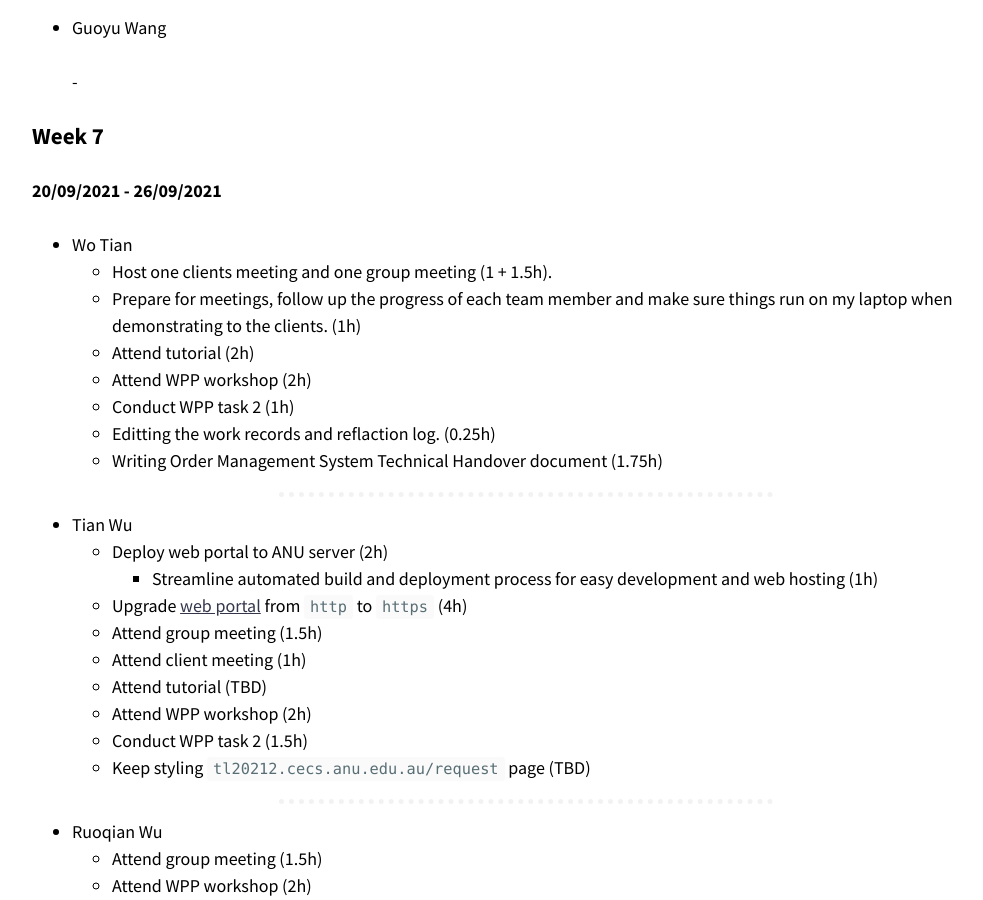
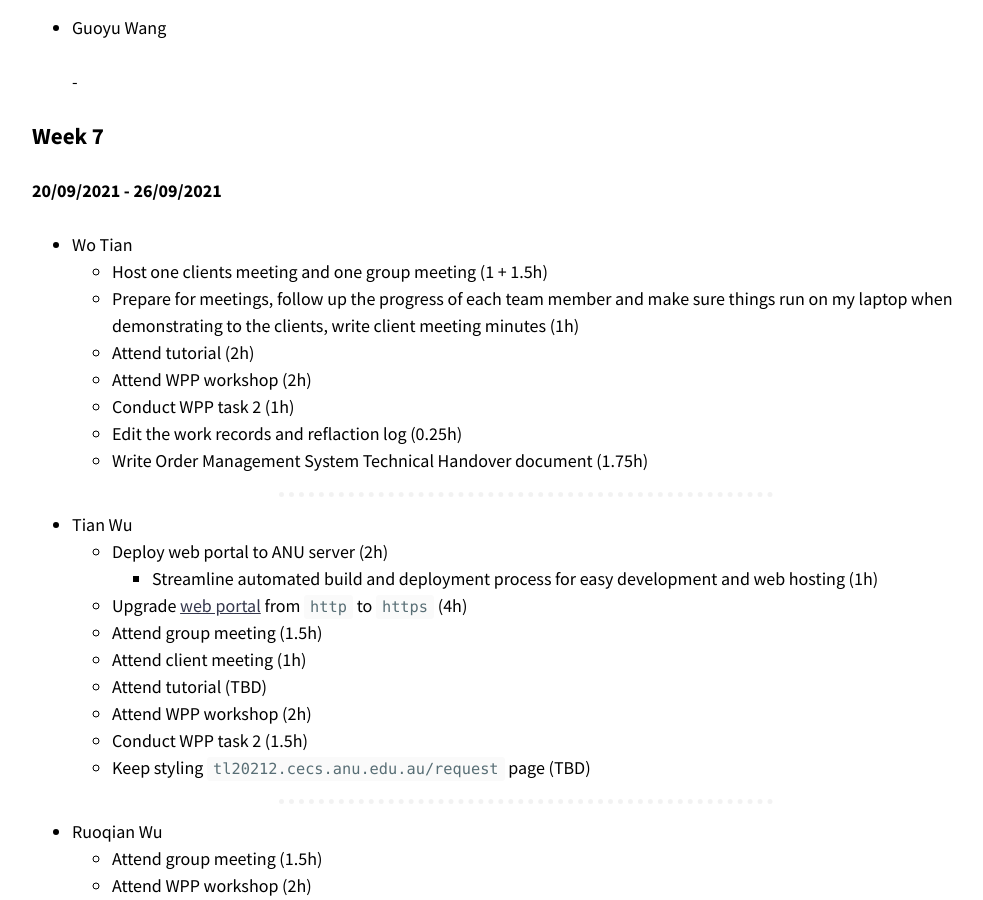
Before and after one commit to optofab/optofab.github.io, a Jekyll site: the page built from work_records.md, in a window 1280 px wide and 900 px high, scrolled down 13460 px. Shown: the whole window, without its empty margins (114-1097 px from the left). Built offline with Jekyll 4.4.1, drawn with Linux system fonts in a browser that asks for light colours; nearby versions of some CDN libraries; emoji names are drawn with the system emoji font; some of the changed text lies outside the part shown.

Commit message:
Update work_records.md

```diff
--- a/work_records.md
+++ b/work_records.md
@@ -554,13 +554,13 @@
 **20/09/2021 - 26/09/2021**
 
 - Wo Tian
-  - Host one clients meeting and one group meeting (1 + 1.5h).
-  - Prepare for meetings, follow up the progress of each team member and make sure things run on my laptop when demonstrating to the clients. (1h)
+  - Host one clients meeting and one group meeting (1 + 1.5h)
+  - Prepare for meetings, follow up the progress of each team member and make sure things run on my laptop when demonstrating to the clients, write client meeting minutes (1h)
   - Attend tutorial (2h)
   - Attend WPP workshop (2h)
   - Conduct WPP task 2 (1h)
-  - Editting the work records and reflaction log. (0.25h)
-  - Writing Order Management System Technical Handover document (1.75h)
+  - Edit the work records and reflaction log (0.25h)
+  - Write Order Management System Technical Handover document (1.75h)
 
 <hr class="hr-dotted">
 
@@ -619,6 +619,10 @@
 **27/09/2021 - 03/10/2021**
 
 - Wo Tian
+  - Host one clients meeting and one group meeting (0.75 + 0.5h).
+  - Prepare for meetings and write meeting minutes (0.5h)
+  - Write ReadMe.md for Order Management System repo (0.5h)
+  - Edit Order Management System Technical Handover document (0.25h)
 
 <hr class="hr-dotted">
 
```
